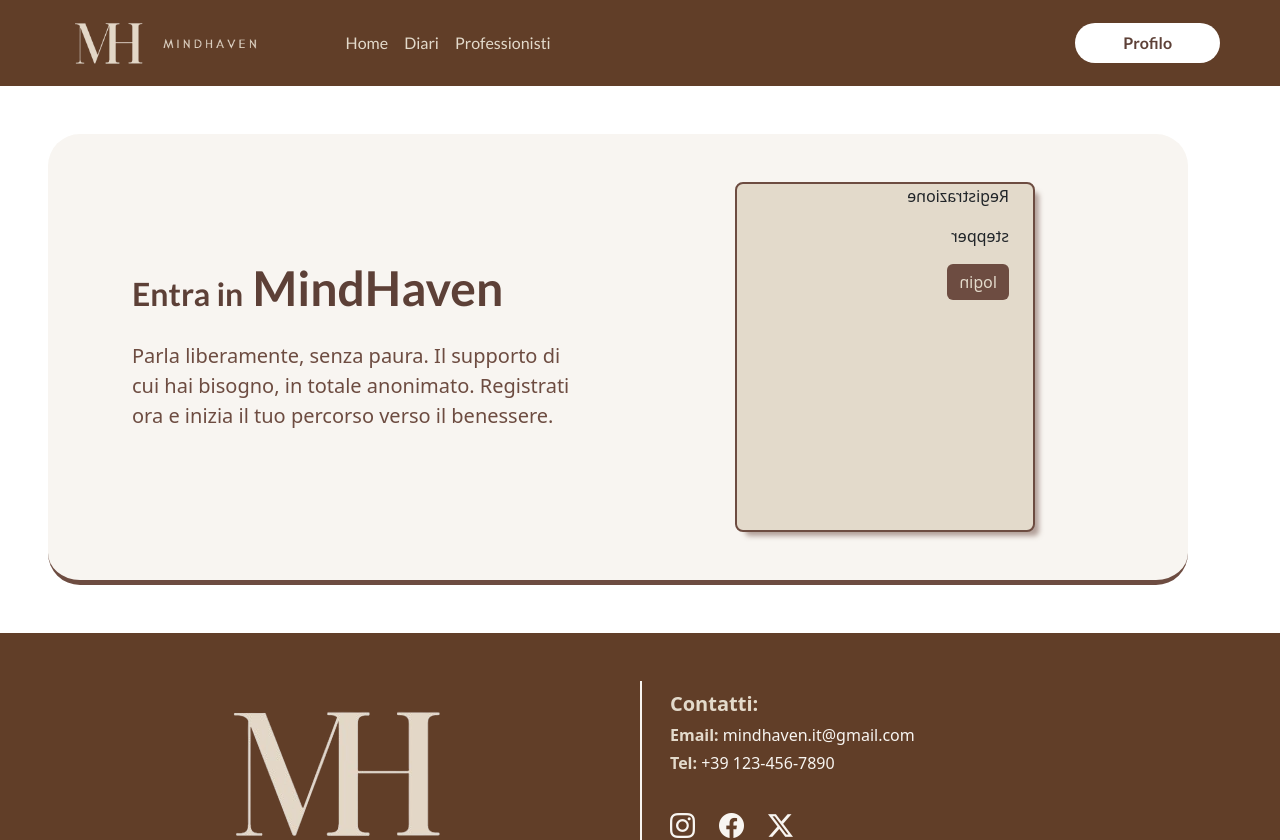
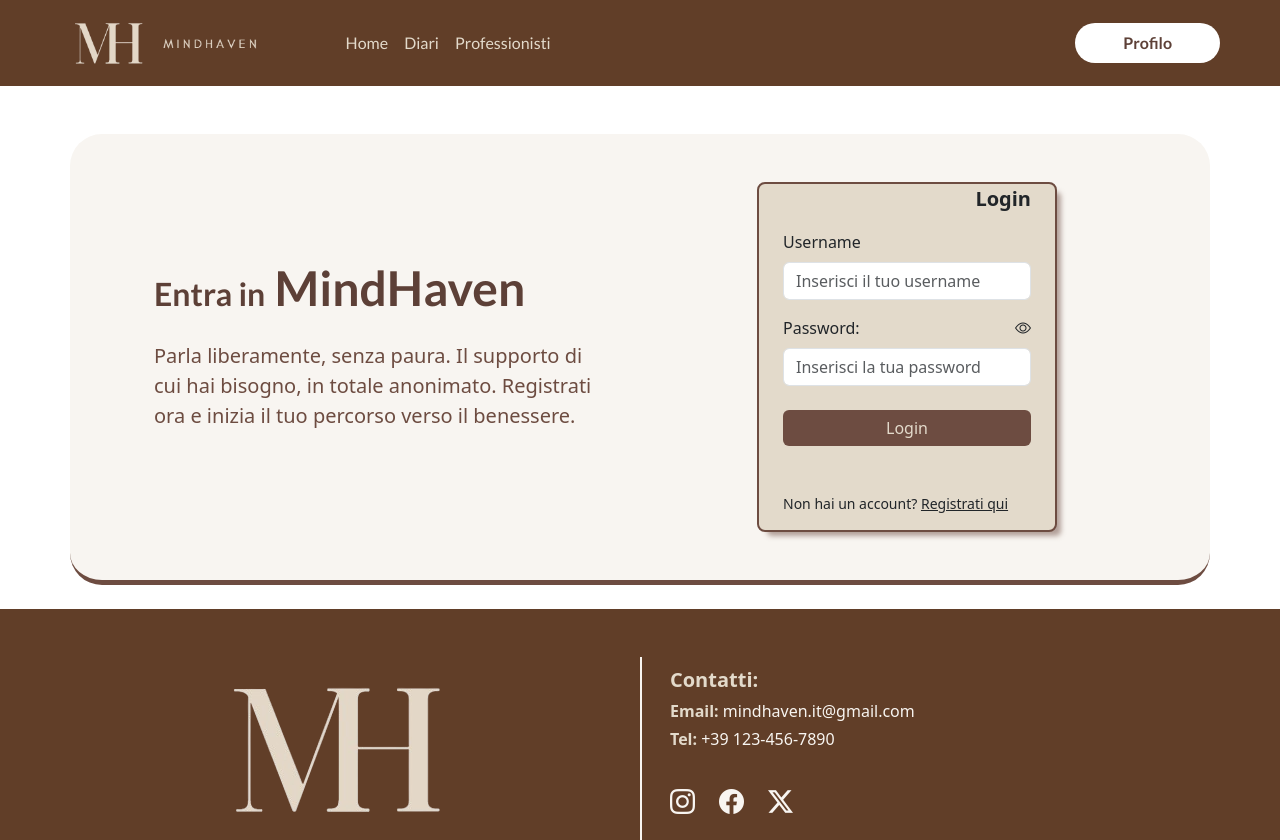
Before and after one commit to notdav04/mindhaven-fe, a React (Vite) app: page / in a window 1280 px wide. Shown: the top 840 px of the page. Built offline with nearby package versions, Linux system fonts and the light colour scheme.

Commit message:
minor fixes loginCard e landingSection

```diff
--- a/src/components/loginpage/LandingSection.jsx
+++ b/src/components/loginpage/LandingSection.jsx
@@ -4,7 +4,7 @@ import RegistrazioneCard from "./RegistrazioneCard";
 import { useState } from "react";
 
 const LandingSection = () => {
-  const [activeCard, setActiveCard] = useState("registrazione");
+  const [activeCard, setActiveCard] = useState("login");
   const [rotate, setRotate] = useState(true);
   const handleLoginClick = () => {
     setRotate(true);
@@ -22,7 +22,7 @@ const LandingSection = () => {
 
   return (
     <>
-      <Container className="m-md-5  p-5 postbg postBorderBottom rounded-5 ">
+      <Container className="mx-md-auto mt-5  p-5 postbg postBorderBottom rounded-5 ">
         <Row>
           <Col md={6} className="my-auto p-5 ">
             <h1 className="mb-4 fw-bold heading-color customFont">
--- a/src/components/loginpage/LoginCard.jsx
+++ b/src/components/loginpage/LoginCard.jsx
@@ -1,5 +1,5 @@
 import { useState } from "react";
-import { Container, Row, Button, Col } from "react-bootstrap";
+import { Container, Row, Button, Col, Form } from "react-bootstrap";
 
 const LoginCard = ({ onClick }) => {
   const [password, setPassword] = useState(false);
@@ -16,33 +16,44 @@ const LoginCard = ({ onClick }) => {
       <Row>
         <p className="text-end fw-bold fs-5">Login</p>
       </Row>
+      <Form>
+        <Form.Group controlId="username" className="mb-3">
+          <Form.Label>Username</Form.Label>
+          <Form.Control
+            type="text"
+            placeholder="Inserisci il tuo username"
+            required
+          />
+        </Form.Group>
+        <Form.Group className="mb-4">
+          <Form.Label className="d-flex justify-content-between">
+            <span className="m-0">Password:</span>
 
-      <Row className="mb-2">
-        <Col xs={12}>
-          <p className="m-0">Username:</p>
-        </Col>
-        <Col xs={12}>
-          <input className="w-100" type="text" />
-        </Col>
-      </Row>
-      <Row className="mb-2">
-        <Col xs={8}>
-          <p className="m-0">Password:</p>
-        </Col>
-        <Col xs={4} className="text-end">
-          {password ? (
-            <i class="bi bi-eye-slash fs-5" onClick={showPassword}></i>
-          ) : (
-            <i class="bi bi-eye fs-5" onClick={showPassword}></i>
-          )}
-        </Col>
-        <Col xs={12}>
-          <input className="w-100" type={password ? "text" : "password"} />
-        </Col>
-      </Row>
-      <Row className="mt-4">
-        <Button className="postButton w-100 border-0">Login</Button>
-      </Row>
+            {password ? (
+              <i
+                class="bi bi-eye-slash"
+                onClick={showPassword}
+                style={{ margin: "0", cursor: "pointer" }}
+              ></i>
+            ) : (
+              <i
+                class="bi bi-eye"
+                onClick={showPassword}
+                style={{ margin: "0", cursor: "pointer" }}
+              ></i>
+            )}
+          </Form.Label>
+          <Form.Control
+            type={password ? "text" : "password"}
+            placeholder="Inserisci la tua password"
+            required
+          ></Form.Control>
+        </Form.Group>
+
+        <Button type="submit" className="postButton w-100 border-0">
+          Login
+        </Button>
+      </Form>
 
       <p className="position-absolute bottom-0 text-center fs-7 ">
         Non hai un account?{" "}
```
